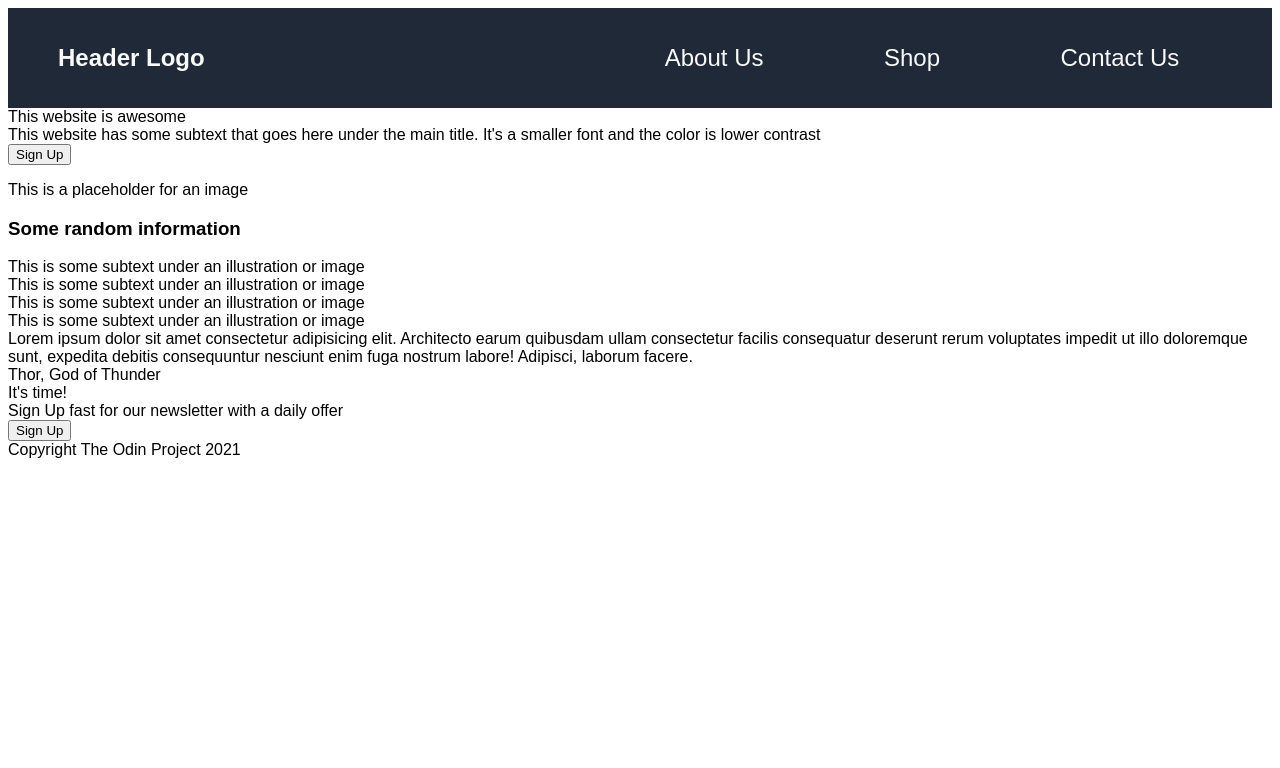
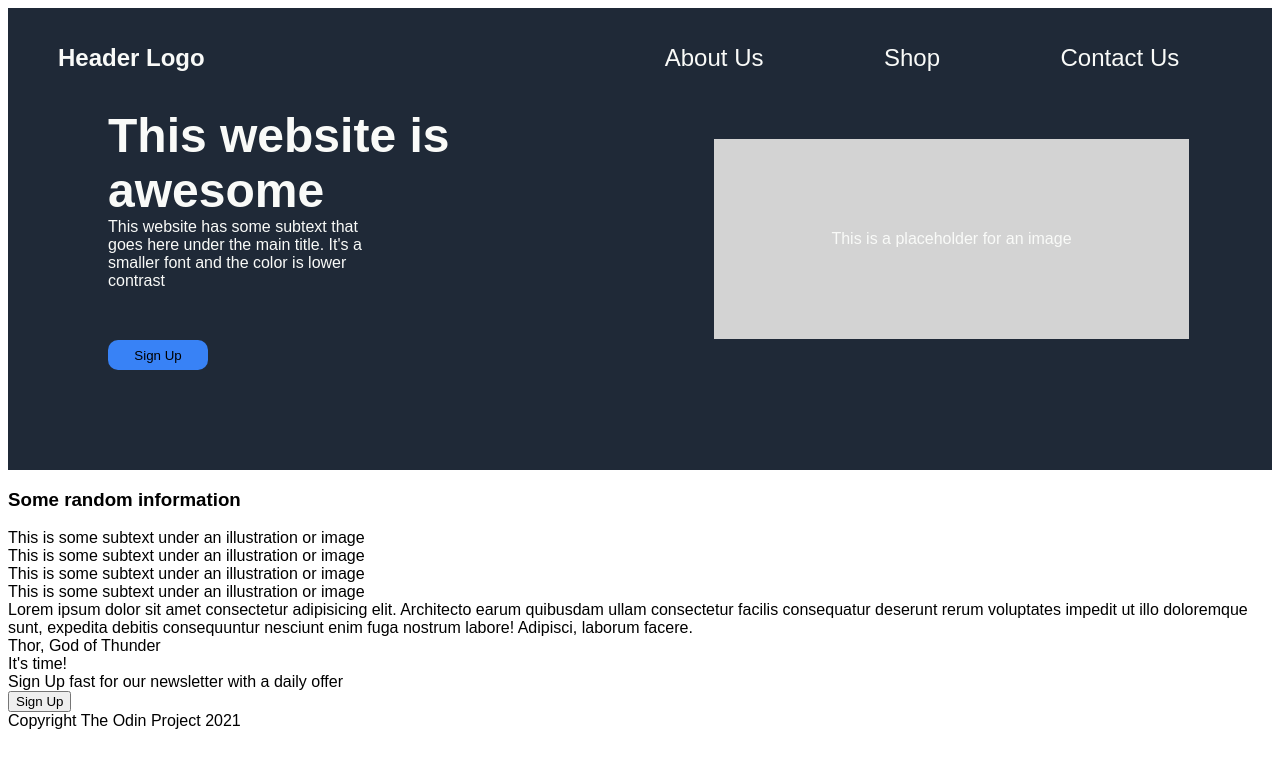
Before and after one commit to Interrogat0r/Odin-Landing-Page, a plain HTML site: page index.html in a window 1280 px wide. Drawn offline with Linux system fonts and the light colour scheme.

Commit message:
Full Header Completed

```diff
--- a/styles.css
+++ b/styles.css
@@ -35,3 +35,45 @@ a {
     text-decoration: none;
     color: #f9faf8;
 }
+
+.hero {
+    background-color: #1f2937;
+    display: flex;
+    color: #f9faf8;
+    align-items: center;
+}
+
+.hero-title {
+    font-size: 48px;
+    font-weight: bolder;
+    color: #f9faf8;
+    width: 350px;
+    margin-left: 100px;
+}
+
+.placeholder {
+    background-color: lightgrey;
+    height: 200px;
+    width: 475px;
+    display: flex;
+    justify-content: center;
+    align-items: center;
+    margin-left: 20vw;
+    margin-bottom: 100px;
+}
+
+.hero-subtext {
+    width: 260px;
+    margin-left: 100px;
+}
+
+.signup1 {
+    background-color: #3882f6;
+    margin-top: 50px;
+    margin-left: 100px;
+    border: none;
+    width: 100px;
+    height: 30px;
+    border-radius: 10px;
+    margin-bottom: 100px;
+}
```
